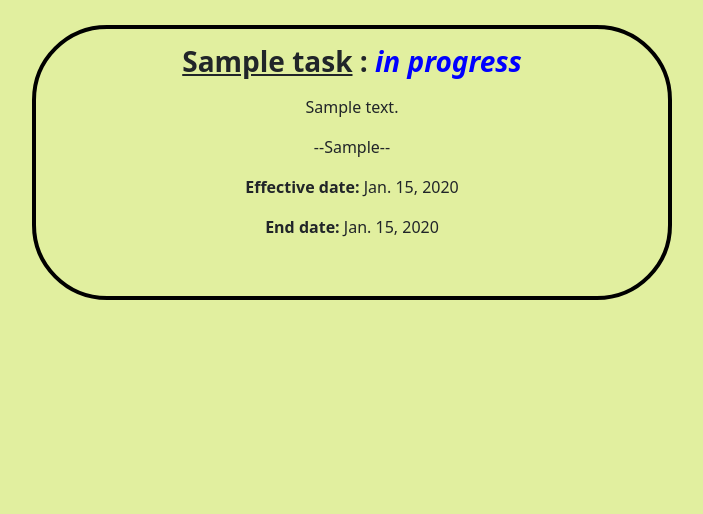
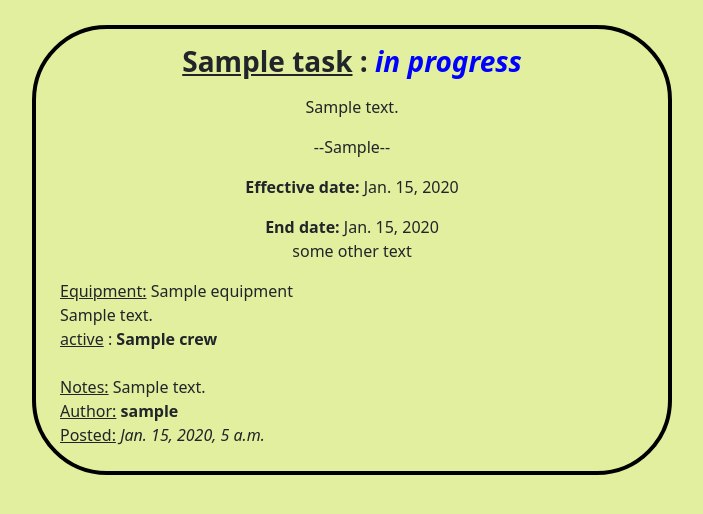
Before and after one commit to moored28/SeniorProject, a Django app: page /basic/assignments/ in a window 1280 px wide. Shown: the part 86-600 px from the top of the page, without its empty margins (288-991 px from the left). Run offline with Django 5.2, Linux system fonts and the light colour scheme; tables that the repository leaves empty hold one stand-in row (values such as "Sample post"); parts of the project's set-up code (start-up, migrations or seed data) failed here and were passed over.

Commit message:
Tasks page initial function completed

```diff
--- a/basic/templates/basic/assignments.html
+++ b/basic/templates/basic/assignments.html
@@ -31,7 +31,7 @@
 
             .box {
             width: 1000px;
-            height: 275px;
+            height: auto;
             border: 4px solid black;
             border-radius: 75px;
             margin: auto;
@@ -40,6 +40,7 @@
             width: 50%;
             text-align: center;
            }
+
         }
     </style>
 
@@ -70,7 +71,7 @@
                         <a class="nav-link active" aria-current="page" href="{% url 'basic:crews' %}">Crews</a>
                     </li>
                     <li class="nav-item">
-                        <a class="nav-link" href="#">Equipment</a>
+                        <a class="nav-link" href="{% url 'tasks:equipment' %}">Equipment</a>
                     </li>
 
                 </ul>
@@ -102,9 +103,10 @@
     </nav>
 
     <div>
-        {% for task in tasks %}
+        {% for task, equipment, note in bind %}
             <div class="task">
                 <div class="box" id="box1">
+                    <!-- Tasks -->
                     <p><b><h3>
                         <u>{{ task.name }}</u> :
                         {% if task.status == 0 %}
@@ -119,19 +121,30 @@
                     <p>--{{ task.location }}--</p>
                     <p><b>Effective date:</b> {{ task.startDate }}</p>
                     <b>End date:</b> {{ task.dueDate }}
-                <!-- WIP
-                {{ equipment.name }}
-                {{ equipment.description }}
-                {{ equipment.status }}
-                {{ equipment.assignedTo }}
 
-                    <p>notes.text</p>
-                -->
+                    <!-- Equipment -->
+                    <div>
+                        <p> some other text</p>
+                        <p style="text-align:left; padding-left: 1.5em; text-indent: 0em; margin : 0"><u>Equipment:</u> {{ equipment.name }}</p>
+                        <p style="text-align:left; padding-left: 1.5em; text-indent: 0em; margin : 0">{{ equipment.description }}</p>
+                        <div style="text-align:left; padding-left: 1.5em; text-indent: 0em; margin : 0"><u>{{ equipment.status }}</u>
+                            {% if equipment.status != "Available" %}
+                                : <b>{{ equipment.assignedTo }}</b>
+                            {% endif %}
+                        </div>
+                        <br>
+                    </div>
+
+                    <!-- Notes -->
+                    <!-- picture and task do not work 4/3/2024-->
+                    <p style="text-align:left; padding-left: 1.5em; text-indent: 0em; margin : 0"><u>Notes:</u> {{ note.text }}</p>
+                    <p style="text-align:left; padding-left: 1.5em; text-indent: 0em; margin : 0"><u>Author:</u> <b>{{ note.createdBy }}</b></p>
+                    <p style="text-align:left; padding-left: 1.5em; text-indent: 0em; margin : 0"><u>Posted:</u> <i>{{ note.dateCreated }}</i></p>
+                    <br>
                 </div>
             </div>
         {% endfor %}
     </div>
 
-
 </body>
 </html>
--- a/basic/views.py
+++ b/basic/views.py
@@ -62,9 +62,10 @@ def assignments(request):
     equipment = Equipment.objects.all()
     notes = Note.objects.all()
 
+    bind = zip(tasks, equipment, notes)
+    context = {
+        'bind': bind
+    }
 
-    return render(request, 'basic/assignments.html', {
-        'tasks': tasks,
-        'equipment': equipment,
-        'notes': notes
-    })
+
+    return render(request, 'basic/assignments.html', context)
```
Lines whose indentation alone changed are shown as unchanged.
